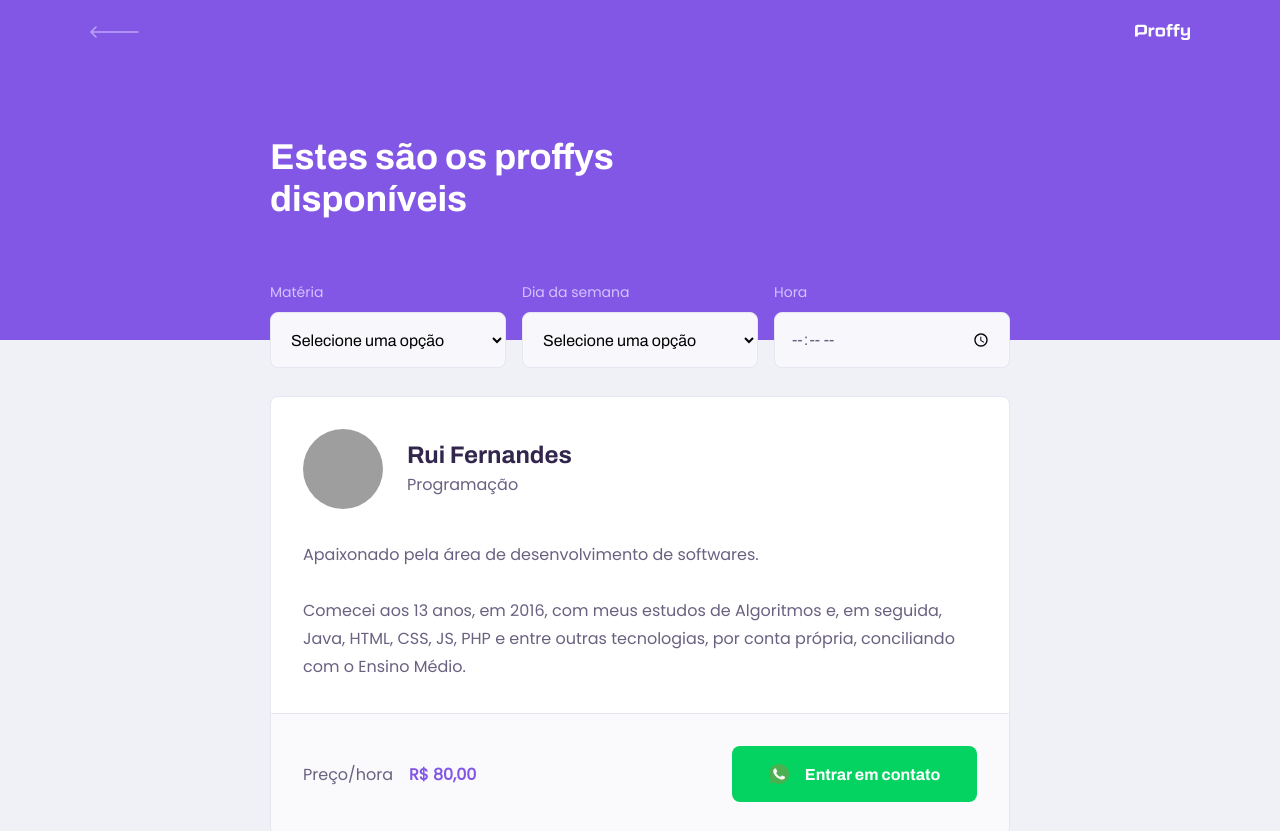
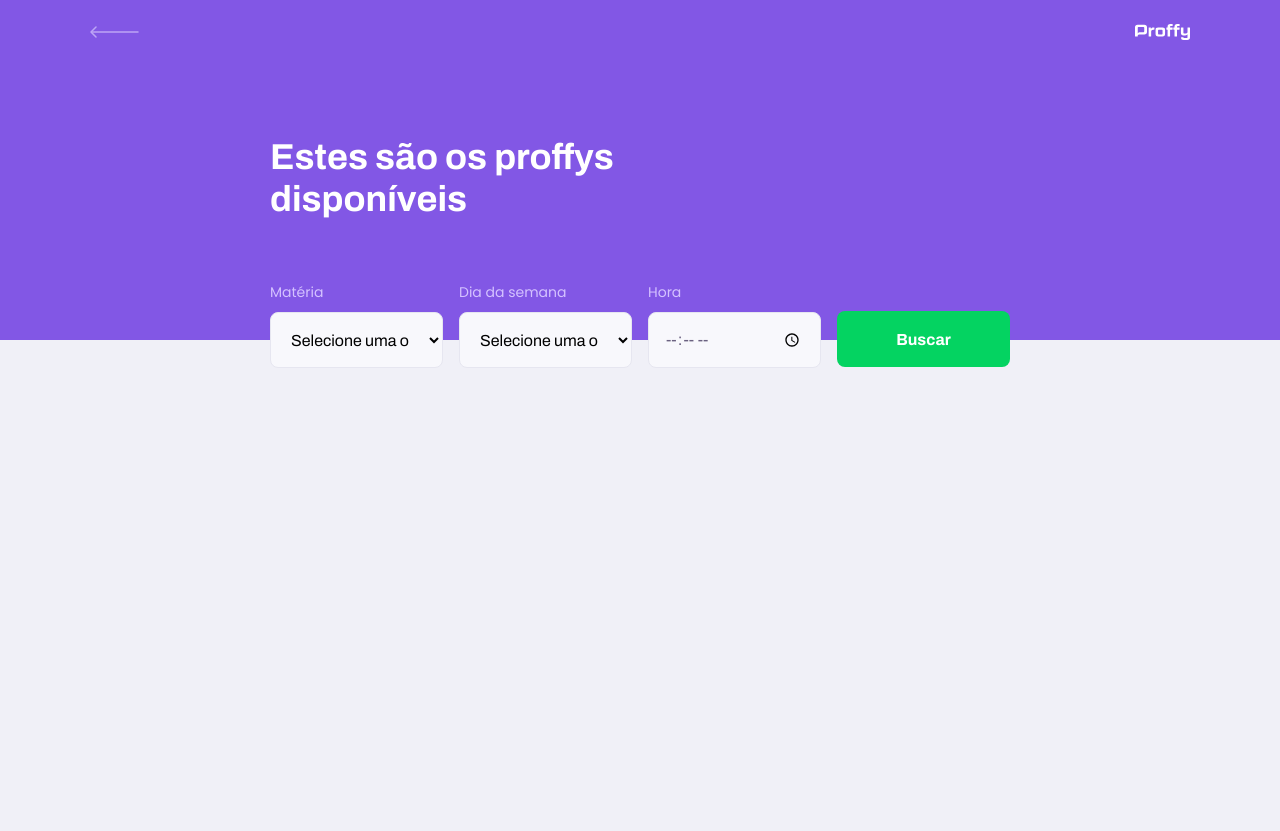
Before and after one commit to ruifernandees/proffy, a React (Create React App) app in the folder web/: page /study in a window 1280 px wide. Shown: the top 831 px of the page. After the commit the page ends 800 px from the top, so only its background shows below. Built offline with nearby package versions, Linux system fonts and the light colour scheme; grey boxes are pictures that could not be loaded.

Commit message:
TeacherList finished and integrated with the API

```diff
--- a/web/src/components/TeacherItem/index.tsx
+++ b/web/src/components/TeacherItem/index.tsx
@@ -4,32 +4,41 @@
 
 import './styles.css';
 
-const TeacherItem = () => {
+interface TeacherItemProps {
+  teacher: {
+    avatar: string;
+    bio: string;
+    cost: number;
+    id: number;
+    name: string;
+    subject: string;
+    whatsapp: string;
+  }
+}
+
+const TeacherItem: React.FC<TeacherItemProps> = ({ teacher }) => {
+
   return (
     <article className="teacher-item">
       <header>
-        <img src="https://avatars0.githubusercontent.com/u/23262436?s=460&u=437262bd3a96ef210d327590428c902701bc2585&v=4" alt="Rui Fernandes"/>
+        <img src={teacher.avatar} alt={teacher.name}/>
         <div>
-          <strong>Rui Fernandes</strong>
-          <span>Programação</span>
+          <strong>{teacher.name}</strong>
+          <span>{teacher.subject}</span>
         </div>
       </header>
 
-      <p>
-        Apaixonado pela área de desenvolvimento de softwares.
-        <br/> <br/>
-        Comecei aos 13 anos, em 2016, com meus estudos de Algoritmos e, em seguida, Java, HTML, CSS, JS, PHP e entre outras tecnologias, por conta própria, conciliando com o Ensino Médio.
-      </p>
+      <p>{teacher.bio}</p>
 
       <footer>
         <p>
           Preço/hora
-          <strong>R$ 80,00</strong>
+          <strong>R$ {teacher.cost}</strong>
         </p>
-        <button type="button">
+        <a href={`https://wa.me/${teacher.whatsapp}`}>
           <img src={wppicon} alt="Whatsapp"/>
           Entrar em contato
-        </button>
+        </a>
       </footer>
     </article>
   );
--- a/web/src/components/TeacherItem/styles.css
+++ b/web/src/components/TeacherItem/styles.css
@@ -56,7 +56,7 @@
     display: block;
 }
 
-.teacher-item footer button {
+.teacher-item footer a {
     width: 20rem;
     height: 5.6rem;
     background: var(--color-secondary);
@@ -69,9 +69,10 @@
     align-items: center;
     justify-content: space-evenly;
     transition: 0.2s;
+    text-decoration: none;
 }
 
-.teacher-item footer button:hover {
+.teacher-item footer a:hover {
     background: var(--color-secondary-dark);
 }
 
--- a/web/src/pages/TeacherList/index.tsx
+++ b/web/src/pages/TeacherList/index.tsx
@@ -1,4 +1,4 @@
-import React from 'react';
+import React, { useState, FormEvent } from 'react';
 
 import PageHeader from '../../components/PageHeader';
 import TeacherItem from '../../components/TeacherItem';
@@ -6,15 +6,39 @@
 import Select from '../../components/Select';
 
 import './styles.css';
+import api from '../../services/api';
 
 const TeacherList = () => {
+
+  const [subject, setSubject] = useState('');
+  const [week_day, setWeekDay] = useState('');
+  const [time, setTime] = useState('');
+
+  const [teachers, setTeachers] = useState([]);
+
+  async function searchTeachers(e: FormEvent) {
+    e.preventDefault();
+
+    const response = await api.get('classes', {
+      params: {
+        subject,
+        week_day,
+        time
+      }
+    });
+
+    setTeachers(response.data);
+  }
+
   return (
     <div id="page-teacher-list" className="container">
       <PageHeader title="Estes são os proffys disponíveis">
-        <form id="search-teachers">
+        <form onSubmit={searchTeachers} id="search-teachers">
           <Select
             name="subject"
             label="Matéria"
+            value={subject}
+            onChange={(e) => setSubject(e.target.value)}
             options={[
               { value: 'Artes', label: 'Artes' },
               { value: 'Biologia', label: 'Biologia' },
@@ -27,9 +51,12 @@
               { value: 'Química', label: 'Química' },
             ]}
           />
+
           <Select
             name="week_day"
             label="Dia da semana"
+            value={week_day}
+            onChange={(e) => setWeekDay(e.target.value)}
             options={[
               { value: '0', label: 'Domingo' },
               { value: '1', label: 'Segunda-feira' },
@@ -41,15 +68,24 @@
             ]}
           />
 
-          <Input type="time" name="time" label="Hora" />
+          <Input
+            type="time"
+            name="time"
+            label="Hora"
+            value={time}
+            onChange={(e) => setTime(e.target.value)}
+          />
+
+          <button type="submit">
+            Buscar
+          </button>
         </form>
       </PageHeader>
 
       <main>
-        <TeacherItem />
-        <TeacherItem />
-        <TeacherItem />
-        <TeacherItem />
+        {teachers.map((teacher, index) => {
+          return <TeacherItem key={index} teacher={teacher} />
+        })}
       </main>
     </div>
   );
--- a/web/src/pages/TeacherList/styles.css
+++ b/web/src/pages/TeacherList/styles.css
@@ -16,6 +16,27 @@
     width: 90%;
 }
 
+#search-teachers button {
+    width: 100%;
+    height: 5.6rem;
+    background: var(--color-secondary);
+    color: var(--color-button-text);
+    border: 0;
+    border-radius: 0.8rem;
+    cursor: pointer;
+    font: 700 1.6rem Archivo;
+    display: flex;
+    align-items: center;
+    justify-content: center;
+    text-decoration: none;
+    transition: background-color 0.2s;
+    margin-top: 3.2rem;
+}
+
+#search-teachers button:hover {
+    background: var(--color-secondary-dark);
+}
+
 /**
  * MEDIA QUERIES
  */
@@ -27,7 +48,7 @@
 
     #search-teachers {
         display: grid;
-        grid-template-columns: repeat(3, 1fr);
+        grid-template-columns: repeat(4, 1fr);
         column-gap: 16px;
         position: absolute;
         bottom: -28px;
```
